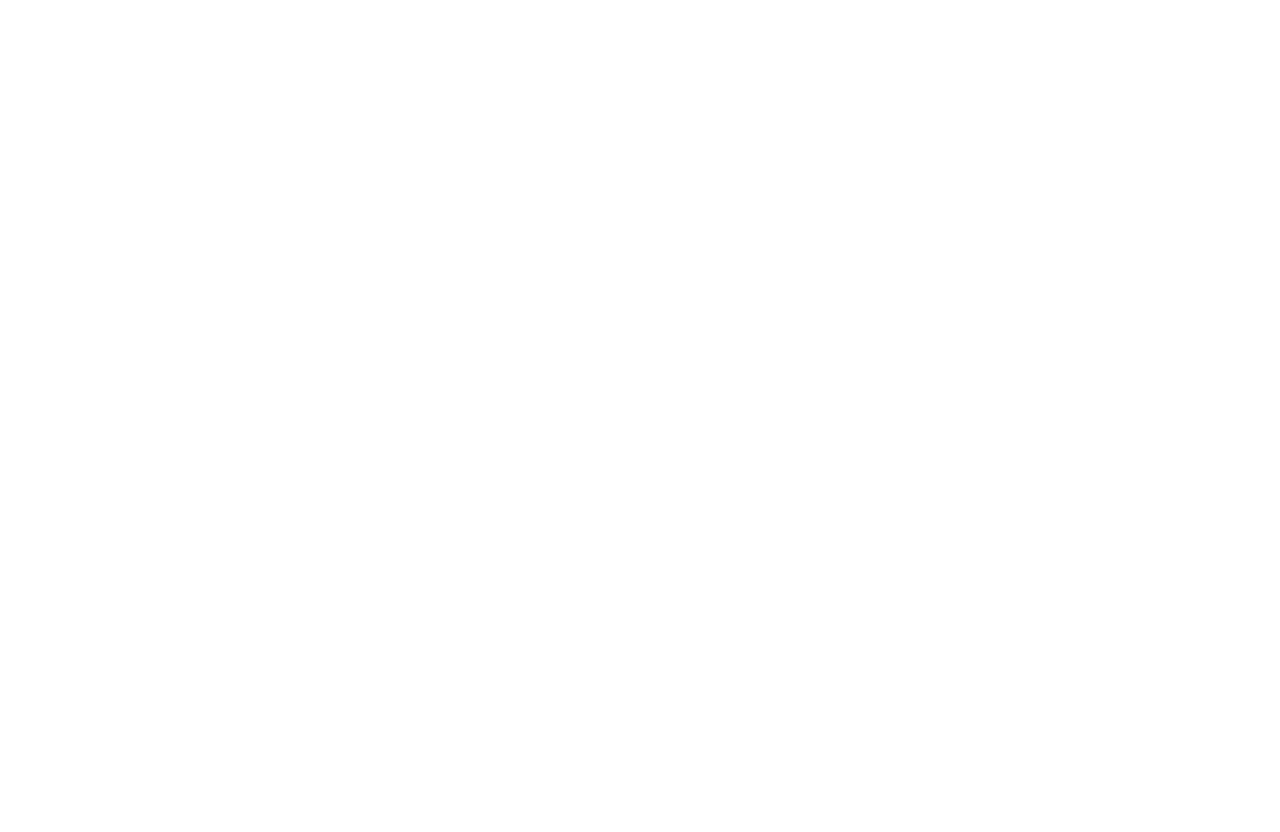
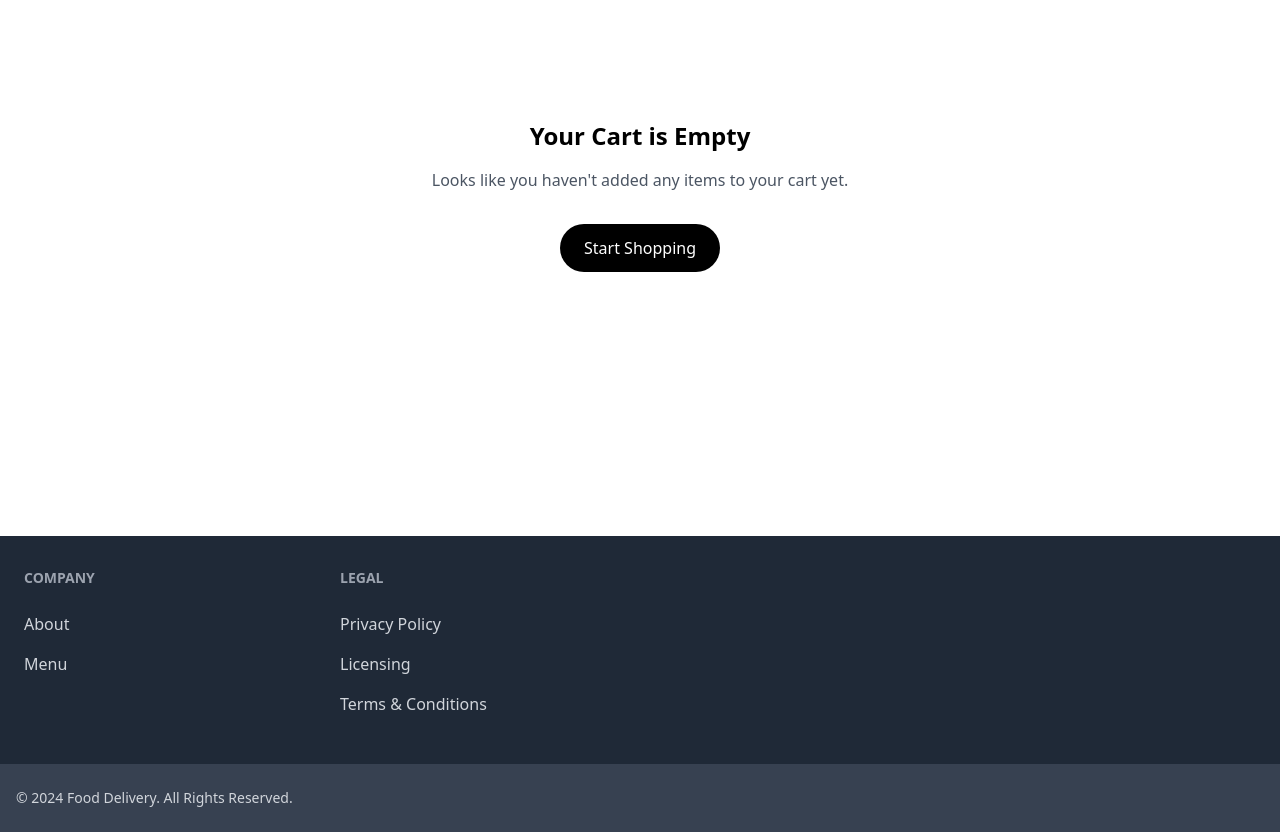
Before and after one commit to asssslay/food-ordering-app, a React (Create React App) app: page /cart in a window 1280 px wide. Shown: the part 440-1272 px from the top of the page. Before the commit the page ends 976 px from the top, so only its background shows below. Built offline with nearby package versions, Linux system fonts and the light colour scheme.

Commit message:
Change cart

```diff
--- /dev/null
+++ b/src/components/Footer.jsx
@@ -0,0 +1,37 @@
+export const Footer = () => {
+    return (
+        <footer class="bg-gray-800">
+            <div class="grid grid-cols-2 gap-8 py-8 px-6 md:grid-cols-4">
+                <div>
+                    <h2 class="mb-6 text-sm font-semibold text-gray-400 uppercase">Company</h2>
+                    <ul class="text-gray-300">
+                        <li class="mb-4">
+                            <a href="#" className=" hover:underline">About</a>
+                        </li>
+                        <li class="mb-4">
+                            <a href="#" className="hover:underline">Menu</a>
+                        </li>
+                    </ul>
+                </div>
+                <div>
+                    <h2 class="mb-6 text-sm font-semibold text-gray-400 uppercase">Legal</h2>
+                    <ul class="text-gray-300">
+                        <li class="mb-4">
+                            <a href="#" className="hover:underline">Privacy Policy</a>
+                        </li>
+                        <li class="mb-4">
+                            <a href="#" className="hover:underline">Licensing</a>
+                        </li>
+                        <li class="mb-4">
+                            <a href="#" className="hover:underline">Terms &amp; Conditions</a>
+                        </li>
+                    </ul>
+                </div>
+            </div>
+            <div class="py-6 px-4 bg-gray-700 md:flex md:items-center md:justify-between">
+                <span class="text-sm text-gray-300 sm:text-center">© 2024 Food Delivery. All Rights Reserved.
+                </span>
+            </div>
+        </footer>
+    )
+}
--- a/src/components/ProductSummaryCard.jsx
+++ b/src/components/ProductSummaryCard.jsx
@@ -4,21 +4,40 @@
 export const ProductsSummaryCard = ({ product }) => {
     const dispatch = useDispatch();
 
+    // Calculate total price for this product
+    const totalPrice = (product.price * product.amount).toFixed(2);
+
     return (
         <div className="flex p-1 sm:p-2 border-b border-b-gray-200">
-            <div className="product-image mr-2 border border-grey-200 rounded-lg w-full sm:w-1/3">
-                <img src={product.imageUrl} alt={product.name} />
+            <div className="product-image mr-2 border border-grey-200 rounded-lg w-56 h-56 flex-shrink-0">
+                <img
+                    src={product.imageUrl}
+                    alt={product.name}
+                    className="w-full h-full object-cover rounded-lg"
+                />
             </div>
-            <div className="product-info">
-                <h3>{product.name}</h3>
-                <p className="text-gray-600">{product.description}</p>
+            <div className="product-info flex-grow min-w-0">
+                <h3 className="font-semibold text-lg">{product.name}</h3>
+                <p className="text-gray-600 text-sm line-clamp-2">{product.description}</p>
+                <p className="text-gray-500 text-sm mt-1">Price per item: ${product.price}</p>
             </div>
-            <div className="product-price-qt flex flex-col items-center justify-center">
-                <div className="price">{`${product.price}$`}</div>
-                <div className="quantity flex">
-                    <button className="p-1" disabled={product.amount <= 0} onClick={() => dispatch(decrementProductAmount(product))}>-</button>
-                    <span className="p-1">{product.amount}</span>
-                    <button className="p-1" onClick={() => dispatch(incrementProductAmount(product))}>+</button>
+            <div className="product-price-qt flex flex-col items-center justify-center ml-4 flex-shrink-0">
+                <div className="price font-semibold text-lg">${totalPrice}</div>
+                <div className="quantity flex items-center mt-2">
+                    <button
+                        className="p-1 w-8 h-8 flex items-center justify-center bg-gray-100 rounded-full hover:bg-gray-200"
+                        disabled={product.amount <= 0}
+                        onClick={() => dispatch(decrementProductAmount(product))}
+                    >
+                        -
+                    </button>
+                    <span className="p-1 mx-2 min-w-[20px] text-center">{product.amount}</span>
+                    <button
+                        className="p-1 w-8 h-8 flex items-center justify-center bg-gray-100 rounded-full hover:bg-gray-200"
+                        onClick={() => dispatch(incrementProductAmount(product))}
+                    >
+                        +
+                    </button>
                 </div>
             </div>
         </div>
--- a/src/navigation/index.jsx
+++ b/src/navigation/index.jsx
@@ -8,7 +8,7 @@
 import PaymentSuccess from "../pages/PaymentSuccess";
 import { useSelector } from "react-redux";
 import { cartProducts } from "../stores/cart/cartSlice";
-// import { Footer } from "../components/Footer";
+import { Footer } from "../components/Footer";
 
 const Navigation = () => {
     const productsInCart = useSelector(cartProducts);
@@ -24,7 +24,7 @@
                 <Route path="/cart" element={<Cart />} />
                 <Route path="/payment-success" element={<PaymentSuccess />} />
             </Routes>
-            {/* <Footer /> */}
+            <Footer />
         </BrowserRouter>
     )
 }
--- a/src/pages/Cart/index.jsx
+++ b/src/pages/Cart/index.jsx
@@ -6,6 +6,8 @@
 import { ReactComponent as ArrowRightSvg } from "../../assets/icons/arrow-right-long-svgrepo-com.svg";
 import { AddressForm } from "../../components/AddressForm";
 import { ProductsSummary } from "../../components/ProductsSummary";
+import { Link } from "react-router-dom";
+import { ReactComponent as CartIcon } from "../../assets/icons/cart.svg";
 
 const Cart = () => {
     const cart = useSelector(cartProducts);
@@ -14,8 +16,18 @@
 
     if (!cart || cart.length === 0) {
         return (
-            <div className="bg-white h-full text-black flex justify-center p-4">
-                <h1>Your Cart is empty</h1>
+            <div className="bg-white min-h-screen flex flex-col items-center justify-center p-4 text-center">
+                <div className="w-24 h-24 mb-6 text-gray-400">
+                    <CartIcon className="w-full h-full" />
+                </div>
+                <h1 className="text-2xl font-semibold mb-4">Your Cart is Empty</h1>
+                <p className="text-gray-600 mb-8">Looks like you haven't added any items to your cart yet.</p>
+                <Link
+                    to="/"
+                    className="bg-black text-white px-6 py-3 rounded-full hover:bg-gray-800 transition-colors duration-300 inline-flex items-center"
+                >
+                    Start Shopping
+                </Link>
             </div>
         )
     }
@@ -26,14 +38,17 @@
             <div className={`tabs ${currentTab !== 'Summary' ? 'hidden' : ''}`}>
                 <ProductsSummary />
                 <div className="flex justify-end p-2">
-                    <Button variant="dark" className="flex items-center" onClick={()=>handleTabSwitch('Delivery')}><span className="mr-1">Next</span><ArrowRightSvg /></Button>
+                    <Button variant="dark" className="flex items-center" onClick={()=>handleTabSwitch('Delivery')}>
+                        <span className="mr-1">Next</span>
+                        <ArrowRightSvg />
+                    </Button>
                 </div>
             </div>
             <div className={`tabs ${currentTab !== 'Delivery' ? 'hidden' : ''}`}>
                 <AddressForm onTabSwitch={handleTabSwitch}/>
             </div>
             <div className={`tabs ${currentTab !== 'Payment' ? 'hidden' : ''}`}>
-                {/* <StripeWrapper /> */}
+                Payment Form
             </div>
         </div>
     )
--- a/src/stores/cart/cartSlice.js
+++ b/src/stores/cart/cartSlice.js
@@ -2,30 +2,45 @@
 
 const initialState = {
     products: []
-}
+};
 
 export const cartSlice = createSlice({
     name: 'cart',
     initialState,
     reducers: {
         addToCart: (state, action) => {
-            return { products: [...state.products, {...action.payload, amount: 1}]}
+            state.products.push({
+                ...action.payload,
+                amount: 1,
+                cartItemId: `${action.payload.id}_${Date.now()}`
+            });
         },
         clearCart: (state) => {
-            return { products: []}
+            state.products = [];
         },
         incrementProductAmount: (state, action) => {
-            console.log('increment');
-            return { products: state.products.map(product => product.id === action.payload.id ? {...product, amount: product.amount + 1} : product)}
+            const product = state.products.find(p => p.cartItemId === action.payload.cartItemId);
+            if (product) {
+                product.amount += 1;
+            }
         },
         decrementProductAmount: (state, action) => {
-            return { products: state.products.map(product => product.id === action.payload.id ? {...product, amount: product.amount - 1} : product)}
+            const productIndex = state.products.findIndex(p => p.cartItemId === action.payload.cartItemId);
+            if (productIndex !== -1) {
+                const product = state.products[productIndex];
+                if (product.amount === 1) {
+                    // Remove the product if amount would become 0
+                    state.products.splice(productIndex, 1);
+                } else {
+                    product.amount -= 1;
+                }
+            }
         }
     }
-})
+});
 
-export const cartProducts = state => state.cart.products
+export const cartProducts = state => state.cart.products;
 
-export const {  addToCart, clearCart, incrementProductAmount, decrementProductAmount } = cartSlice.actions
+export const { addToCart, clearCart, incrementProductAmount, decrementProductAmount } = cartSlice.actions;
 
-export default cartSlice.reducer
+export default cartSlice.reducer;
```
